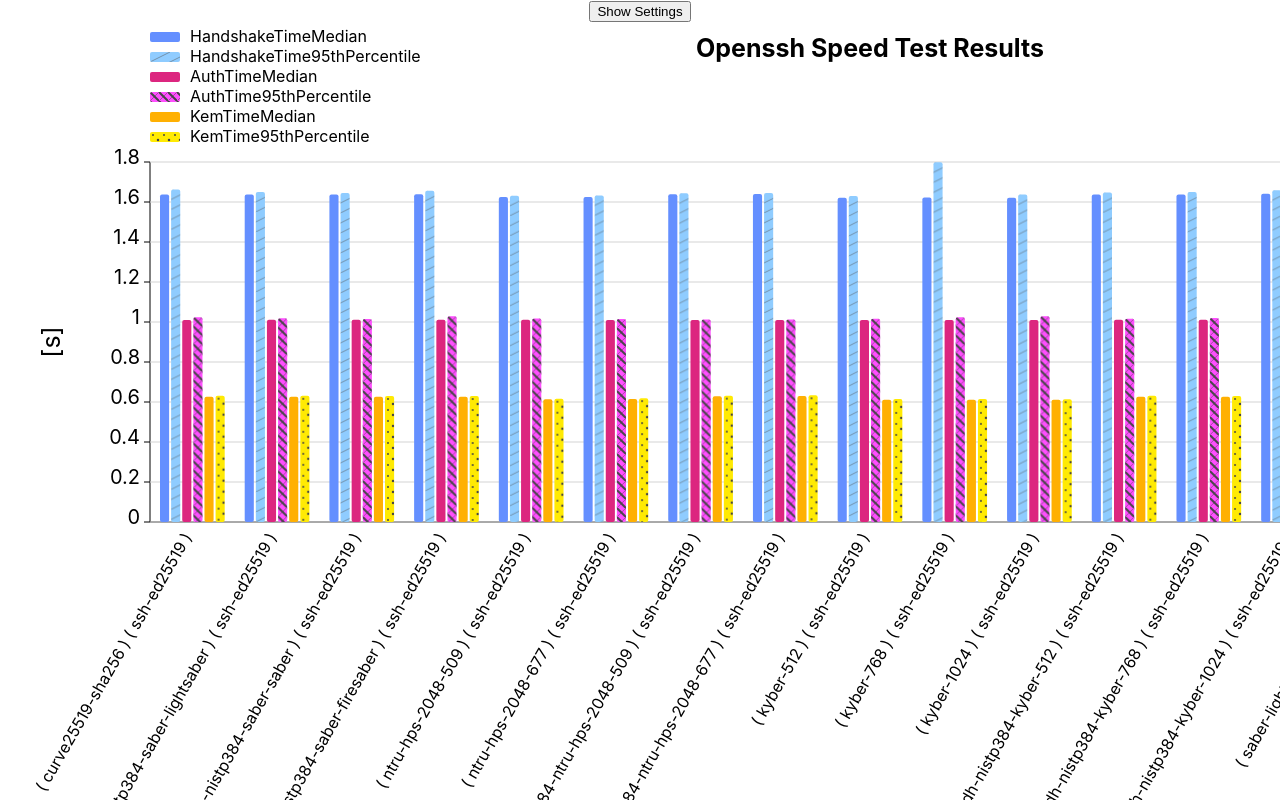
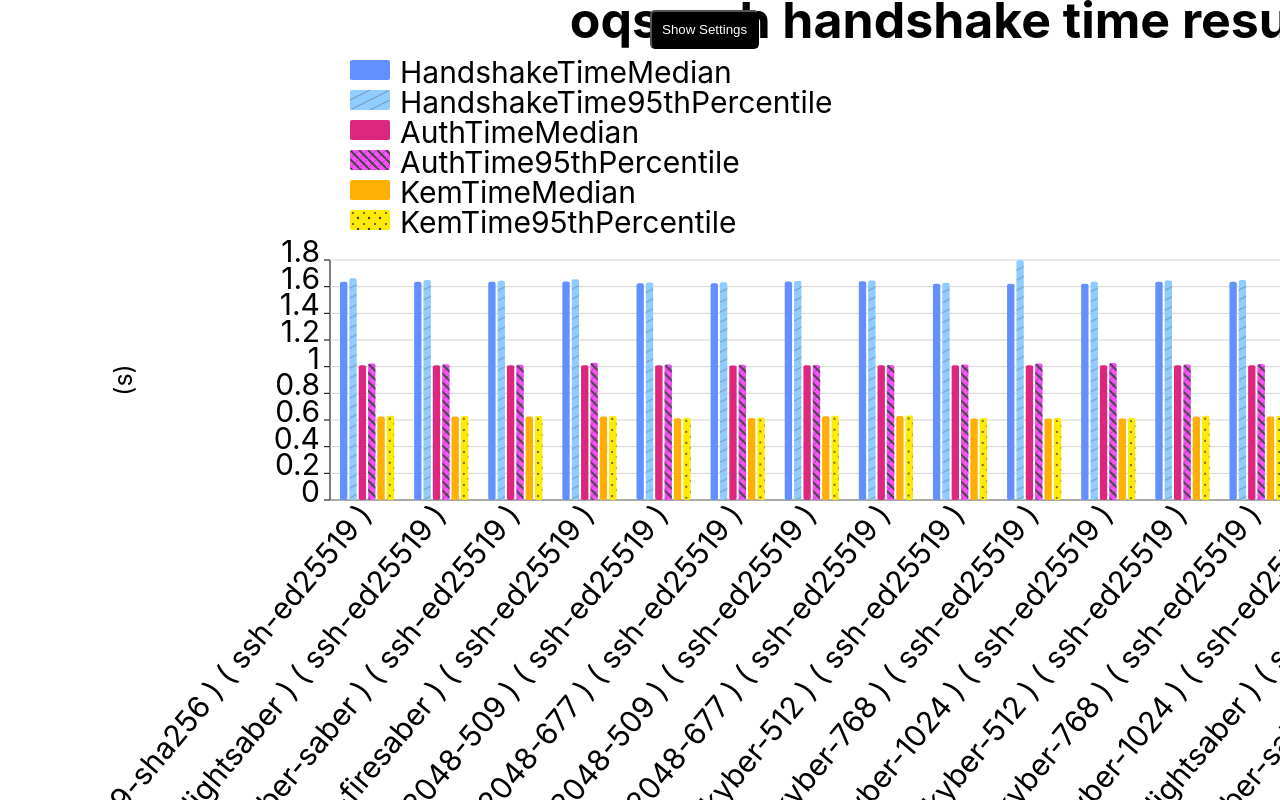
Before and after one commit to frankimhof/oqs-ssh-viz, a React (Create React App) app: page / in a window 1280 px wide. Shown: the top 800 px of the page. Built offline with nearby package versions, Linux system fonts and the light colour scheme.

Commit message:
refactoring

```diff
--- a/src/App.tsx
+++ b/src/App.tsx
@@ -73,17 +73,6 @@
   useEffect(()=>{
     setFilteredData(data.filter(d=>selectedSigs.includes(d.sigName) && selectedKems.includes(d.kemName)));
   }, [data, selectedKems, selectedSigs])
-  //  const handleShowSettings = () =>{
-  //    if(showSettings){
-  //      setSelectedKems(allAvailableKems);
-  //      setSelectedSigs(allAvailableSigs);
-  //    }
-  //    else{
-  //      setSelectedKems([]);
-  //      setSelectedSigs([]);
-  //    }
-  //    setShowSettings(!showSettings);
-  //  };
 
   const handleSigFilterChange = (selectedOptions:OptionsType<{ value: string; label: string; }>) =>{
     setSelectedSigs(selectedOptions.map(d=>d.value))
@@ -104,9 +93,9 @@
       <header className="App-header">
       </header>
       <div className="App-body">
-        <button onClick={()=>setShowSettings(!showSettings)}>{showSettings? "Hide Settings":"Show Settings"}</button>
+        <button style={{position: "absolute", margin: "10px", padding: "10px", backgroundColor: "#000", color: "white", borderRadius: "5px"}} onClick={()=>setShowSettings(!showSettings)}>{showSettings? "Hide Settings":"Show Settings"}</button>
         {showSettings &&
-          <div style={{position: "absolute", width: "50vw", padding: "20px", backgroundColor: "#eee"}}>
+          <div style={{position: "absolute", marginTop: "50px", width: "50vw", padding: "20px", backgroundColor: "#eee"}}>
             <h4>Values</h4>
               <Select value={selectedValueAccessors.map(a=>({value: a.label, label: a.label}))} onChange={handleValueAccessorChange} options={allAvailableValueAccessors.map(a=>({value: a.label, label: a.label}))} isMulti/>
             <h4>SIGs</h4>
@@ -120,7 +109,7 @@
           </div>
         }
         <BarPlot
-          title={"Openssh Speed Test Results"}
+          title={"oqs-ssh handshake time results"}
           xAccessor={(d:DataEntry):string=>("( " + d.kemName+" ) ( "+d.sigName+" )")}
           yAccessors={selectedValueAccessors.map(a=>a.accessor)}
           legend={selectedValueAccessors.map(({label, color, pattern})=>({label, color, pattern} as LegendItem))}
--- a/src/BarPlot.tsx
+++ b/src/BarPlot.tsx
@@ -1,9 +1,10 @@
-import React from 'react';
+import React, {useState} from 'react';
 import * as d3 from 'd3';
 import {PlotDimensions, DataEntry, LegendItem} from './customTypes';
 import Axes from './Axes';
 import GridLine from './GridLine';
 import Legend from './Legend';
+import Title from './Title';
 
 type Props = {
   title: string,
@@ -30,14 +31,15 @@
   }
 }
 
+const legendFontSize=30;
+const titleFontSize=50;
 
 const BarPlot: React.FC<Props> = ({title, data, xAccessor, yAccessors, legend, yGridLine=true, barSpacing=1, barGroupSpacing=5}) =>{
-  const plotDimensions:PlotDimensions = createDimensions(1600, 900, 150, 10, legend.length*20+20, 400);
+  const plotDimensions:PlotDimensions = createDimensions(1600, 1400, 330, 10, (legend.length+1)*legendFontSize+titleFontSize, 900);
   const {width, height, boundedHeight, boundedWidth, marginTop, marginLeft} = plotDimensions;
   const entryWidth = boundedWidth/data.length;//The max width for each DataEntry.
   const numberOfBarsPerGroup = yAccessors.length;
   const barWidth = (entryWidth-barGroupSpacing-(numberOfBarsPerGroup-1)*barSpacing)/numberOfBarsPerGroup;//split maxBarWidth evenly between the bars if there is more than one.
-
   //get the extents of all data that will be shown and use the biggest to scale the entire visualization
   const accessorWithBiggestExtent = yAccessors.reduce((current, next) => ((d3.extent(data, next))[1] as number)>((d3.extent(data, current))[1] as number)? next:current, yAccessors[0])
   const yScale:d3.ScaleLinear<number, number> = d3
@@ -51,12 +53,10 @@
   return(
     <div className="plot">
       <svg style={{backgroundColor: "#fff", borderRadius: "5px"}} width={width} height={height}>
-        <g transform={`translate(${marginLeft+0.5*boundedWidth}, ${marginTop*0.25})`}>
-          <text fontSize="25px" fontWeight="bold" textAnchor="middle" >{title}</text>
-        </g>
-        <Legend items={legend} plotDimensions={plotDimensions}/>
+        <Title titleFontSize={titleFontSize} plotDimensions={plotDimensions}>{title}</Title>
+        <Legend marginTop={titleFontSize+10} marginLeft={20} items={legend} plotDimensions={plotDimensions} legendFontSize={30}/>
         <g transform={`translate(${marginLeft}, ${marginTop})`}>
-          <Axes yScale={yScale} plotDimensions={plotDimensions} lineColor={"black"} yLabel={"[s]"}/>
+          <Axes yScale={yScale} plotDimensions={plotDimensions} lineColor={"black"} yLabel={"(s)"} yLabelFontSize={40} yTicksFontSize={30}/>
           {yGridLine && <GridLine axis="y" scale={yScale} plotDimensions={plotDimensions}/>}
           {data.map((d, index)=>{
             return(
@@ -79,7 +79,7 @@
                   </>)
                   )}
                 </g>
-                <text style={{fill: "black", transformOrigin: "top left", transform: `translate(${entryWidth*0.5}px, ${boundedHeight+15}px) rotate(-60deg)`, fontSize: "16px", textAnchor: "end"}}>{xAccessor(d)}</text>
+                <text fontSize={30} textAnchor="end" dominantBaseline={"middle"} style={{fill: "black", transformOrigin: "top left", transform: `translate(${entryWidth*0.5}px, ${boundedHeight+10}px) rotate(-50deg)`, }}>{xAccessor(d)}</text>
               </g>
             )
           })}
--- a/src/Legend.tsx
+++ b/src/Legend.tsx
@@ -3,29 +3,32 @@
 
 type Props = {
   items: LegendItem[],
-  plotDimensions: PlotDimensions
+  plotDimensions: PlotDimensions,
+  legendFontSize: number,
+  marginTop?: number,
+  marginLeft?: number,
 }
 
-const Legend: React.FC<Props> = ({items, plotDimensions}) =>{
+const Legend: React.FC<Props> = ({items, plotDimensions, legendFontSize=30, marginTop=50, marginLeft=30}) =>{
   return(
     <>
     {items.map((item, index)=>(
-      <g transform={`translate(${plotDimensions.marginLeft}, 10)`}>
+      <g transform={`translate(${plotDimensions.marginLeft+marginLeft}, ${index*legendFontSize+marginTop})`}>
         <rect
-          transform={`translate(${0}, ${index*20})`}
-          height={10}
-          style={{fill: `${item.color}`}}
-          width={30} rx={2}>
+          transform={`translate(0, 0)`}
+          height={legendFontSize-10}
+          fill={item.color}
+          width={40}
+          rx={2}>
         </rect>
         <rect
-          transform={`translate(${0}, ${index*20})`}
-          height={10}
-          style={{fill: `url(#${item.pattern})`}}
-          width={30} rx={2}>
+          transform={`translate(0, 0)`}
+          height={legendFontSize-10}
+          fill={`url(#${item.pattern})`}
+          width={40}
+          rx={2}>
         </rect>
-        <g transform={`translate(40, ${10+index*20})`}>
-          <text>{item.label}</text>
-        </g>
+          <text transform={`translate(50, 0)`} dominantBaseline={"hanging"} fontSize={legendFontSize}>{item.label}</text>
       </g>
     ))}
     </>
--- a/src/Ticks.tsx
+++ b/src/Ticks.tsx
@@ -2,14 +2,14 @@
 
 type TickProps = {
   plotDimensions: PlotDimensions
+  ticksFontSize: number,
   lineColor: string,
   axis: "x"|"y",
   scale: d3.ScaleLinear<number, number>,
 }
 
-const Ticks: React.FC<TickProps> = ({axis, plotDimensions, scale, lineColor}) =>{
+const Ticks: React.FC<TickProps> = ({axis, ticksFontSize=30, plotDimensions, scale, lineColor}) =>{
   const {boundedHeight} = plotDimensions;
-  const tickLabelFontSize = "20px";
 
   const ticks: TickType[] = scale.ticks()
     .map((value)=>({
@@ -22,13 +22,13 @@
       {axis==="x" && ticks.map(({value, offset})=>(
         <g key={value} transform={`translate(${offset}, ${boundedHeight})`}>
           <line y2="6" stroke={"red"}/>
-          <text key={value} style={{fontSize: tickLabelFontSize, fill: `${lineColor}`, textAnchor:"middle", transform: `translate(0px, 30px)`}}>{value}</text>
+          <text key={value} style={{fontSize: ticksFontSize, fill: `${lineColor}`, textAnchor:"middle", transform: `translate(0px, 30px)`}}>{value}</text>
         </g>
       ))}
       {axis==="y" && ticks.map(({value, offset})=>(
         <g key={value} transform={`translate(0, ${boundedHeight-offset})`}>
           <line x2="-6" stroke={lineColor}/>
-          <text key={value} style={{fontSize: tickLabelFontSize, fill: `${lineColor}`, textAnchor:"end", transform: "translate(-10px,2px)"}}>{value}</text>
+          <text key={value} style={{fontSize: ticksFontSize, fill: `${lineColor}`, textAnchor:"end", transform: "translate(-10px,2px)"}}>{value}</text>
         </g>
       ))}
     </>
--- /dev/null
+++ b/src/Title.tsx
@@ -0,0 +1,16 @@
+import React from 'react';
+import {PlotDimensions} from './customTypes';
+
+type Props = {
+  titleFontSize?:number,
+  plotDimensions: PlotDimensions
+}
+
+const Title: React.FC<Props> = ({plotDimensions, titleFontSize=40, children}) =>{
+  const {marginLeft, boundedWidth} = plotDimensions;
+  return(
+    <text transform={`translate(${marginLeft+0.5*boundedWidth}, 0)`} fontSize={titleFontSize} fontWeight="bold" dominantBaseline="hanging" textAnchor="middle" >{children}</text>
+  );
+}
+
+export default Title;
```
